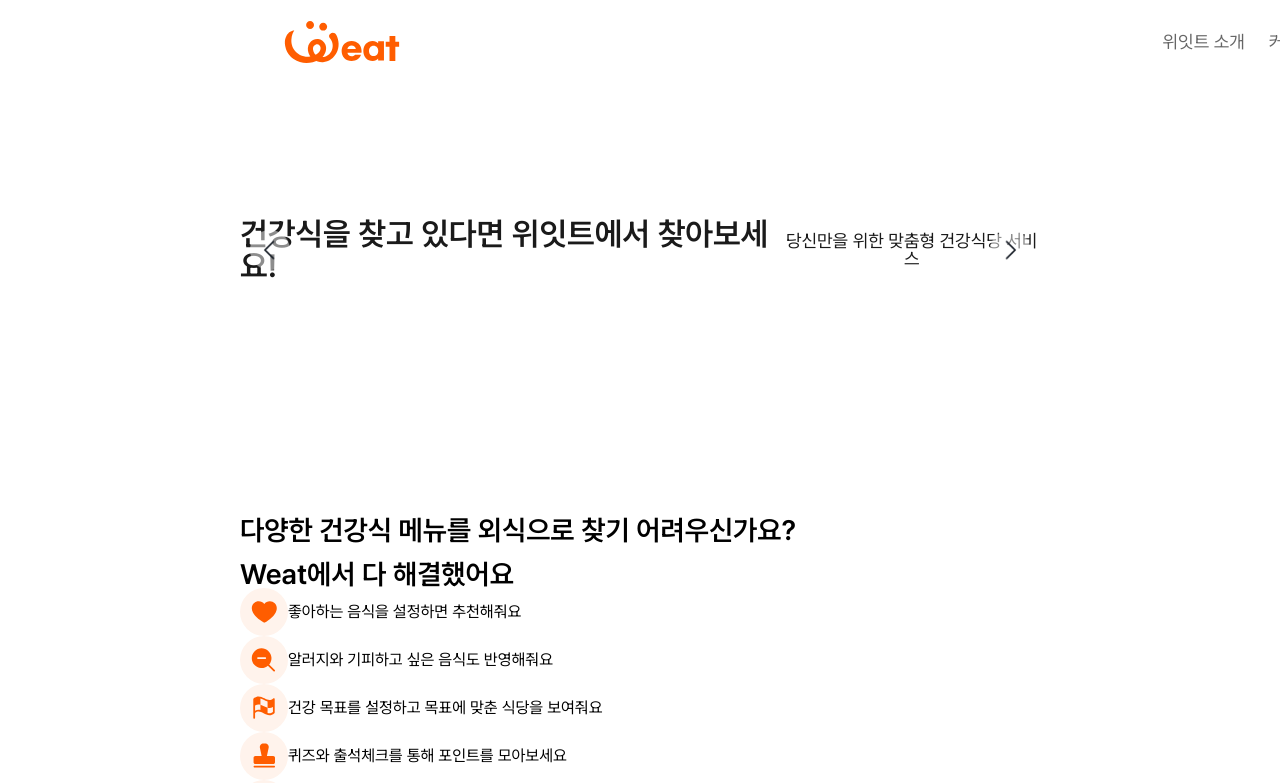
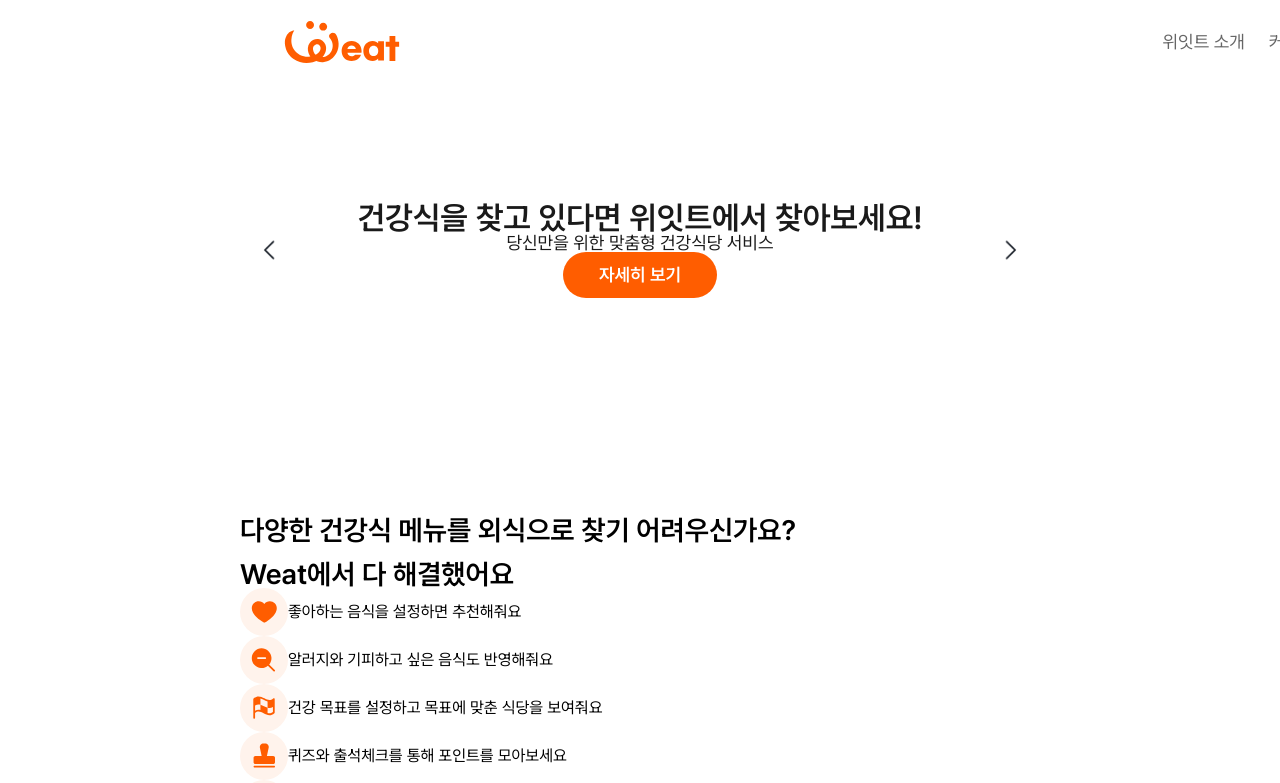
Before and after one commit to hyun2e/weat-landing, a React (Vite) app: page / in a window 1280 px wide. Shown: the top 783 px of the page. Built offline with nearby package versions, Linux system fonts and the light colour scheme.

Commit message:
Slider 수정

```diff
--- a/src/App.jsx
+++ b/src/App.jsx
@@ -18,6 +18,7 @@ import Footer from "./sections/Footer";
 import Slider from "./components/Slider";
 
 // 예시 슬라이드 데이터: src 값으로 정적인 이미지 URL을 사용합니다.
+// button이 있는 슬라이드는 button:{}으로 버튼 키밸류 추가하기
 const slides = [
   {
     title: "건강식을 찾고 있다면 위잇트에서 찾아보세요!",
--- a/src/components/Slider.jsx
+++ b/src/components/Slider.jsx
@@ -3,6 +3,7 @@ import React, { useState, useEffect } from "react";
 import styled from "styled-components";
 import LeftArrowImg from "../assets/images/hero_left_arrow.png";
 import RightArrowImg from "../assets/images/hero_right_arrow.png";
+import Button from "./Button";
 
 // 슬라이더 전체 컨테이너
 const SliderContainer = styled.div`
@@ -27,6 +28,7 @@ const Slide = styled.div`
   background-size: cover;
   background-position: center;
   display: flex;
+  flex-direction: column;
   align-items: center;
   justify-content: center;
   font-size: 32px;
@@ -57,7 +59,6 @@ const LeftArrow = styled.img`
   user-select: none;
   z-index: 10;
 `;
-
 
 // 우측 화살표 버튼
 const RightArrow = styled.img`
@@ -128,12 +129,18 @@ const Slider = ({ slides, auto = false, duration = 10 }) => {
   return (
     <SliderContainer>
       <SlideWrapper translate={-currentIndex * 100}>
-        {slides.map((slide, index) => (
+        {slides.map((slide, index) => {
+          console.log(slide.button);
+
+          return (
             <Slide key={index} src={slide.src}>
               <h1>{slide.title}</h1>
               <HeroContent>{slide.content}</HeroContent>
+              {/* slide.button이 있다면 Button을 보여줘라 */}
+              {slide.button && <Button>자세히 보기</Button>}
             </Slide>
-        ))}
+          );
+        })}
       </SlideWrapper>
       <div className="slider">
         <LeftArrow src={LeftArrowImg} onClick={prevSlide} alt="Left Arrow" />
```
Lines whose indentation alone changed are shown as unchanged.
